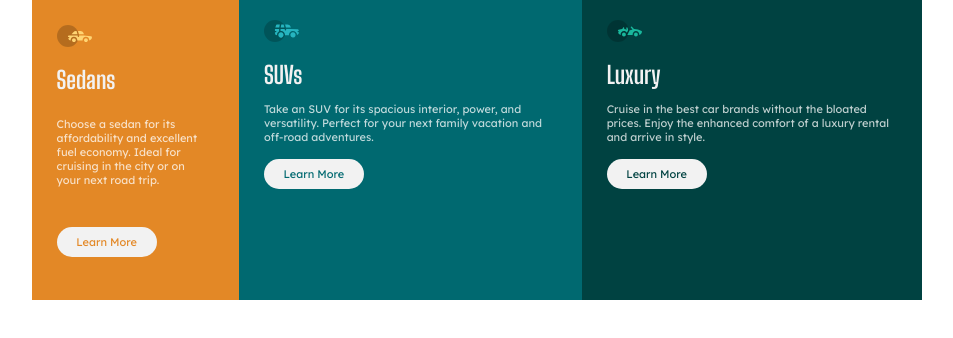
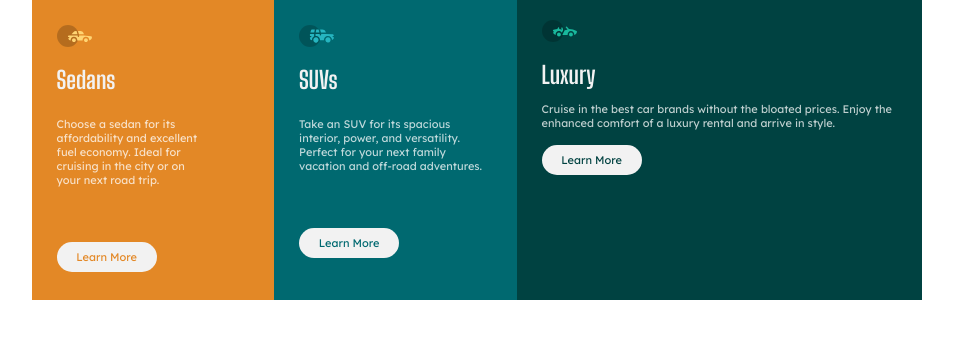
Before and after one commit to ElPoderosoLukita/columns-preview, a plain HTML site: page index.html in a window 1536 px wide. Shown: the whole page, without its empty margins (291-1244 px from the left). Drawn offline with Linux system fonts and the light colour scheme.

Commit message:
Añadiendo media queries al div SUVs

```diff
--- a/index.html
+++ b/index.html
@@ -24,8 +24,8 @@
     <div class="main--SUVS">
       <img src="./images/icon-suvs.svg" alt="">
       <h2>SUVs</h2>
-      <p class="Mobile">Take an SUV for its spacious interior, power, and versatility. Perfect for your next family vacation
-        and off-road adventures.</p>
+      <p class="Mobile">Take an SUV for its spacious <br>interior, power, and <br>versatility. Perfect for your<br> next family vacation
+        and <br>off-road adventures.</p>
       <p class="Desktop">Take an SUV for its spacious interior, power, and versatility. Perfect for your next family vacation
         and off-road adventures.</p>
         <button>Learn More</button>
--- a/styles.css
+++ b/styles.css
@@ -171,6 +171,28 @@ main .main--Luxury button{
         margin-top: 10px;
     }
     main .main--sedans button{
-        margin-top: 4rem;
+        margin-top: 5.5rem;
+    }
+
+    /*SUVS*/
+    main .main--SUVS{
+        width: 35rem;
+    }
+    main .main--SUVS img{
+        margin-top: 25px;
+    }
+    main .main--SUVS .Mobile{
+        display: none;
+    }
+    main .main--SUVS .Desktop{
+        display: block;
+        color: var(--transparentwhite-paragraphs);
+        padding-top: 13px;
+        text-align:left;
+        font-size: 1.1rem;
+        margin-top: 10px;
+    }
+    main .main--SUVS button{
+        margin-top: 5.5rem;
     }
 }
```
